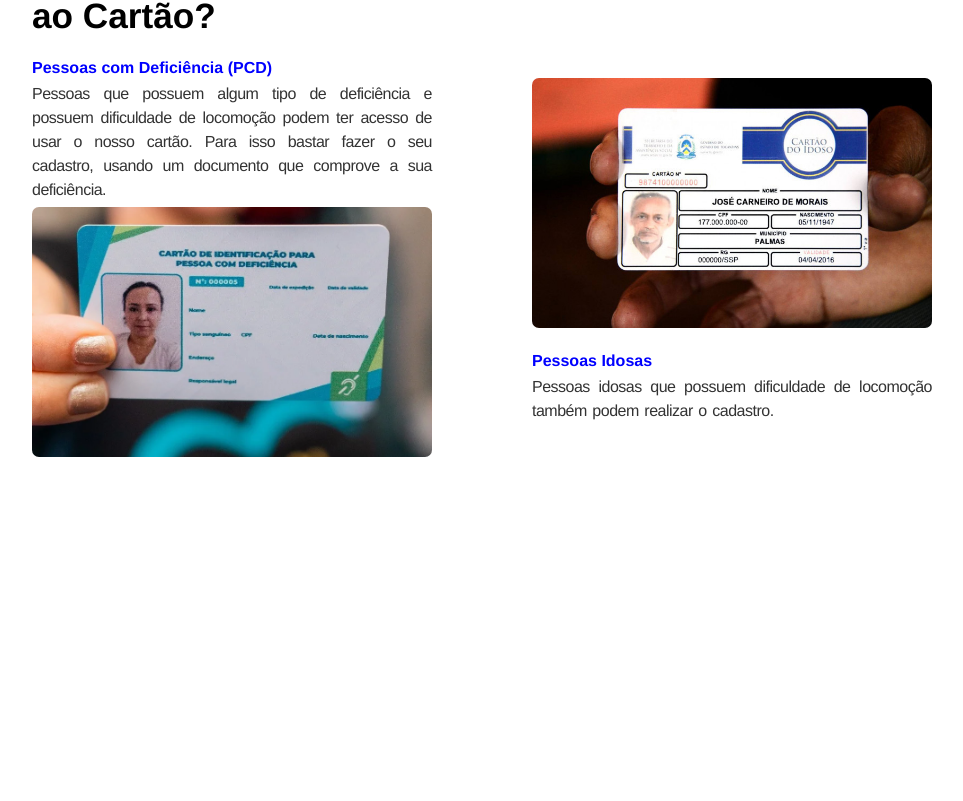
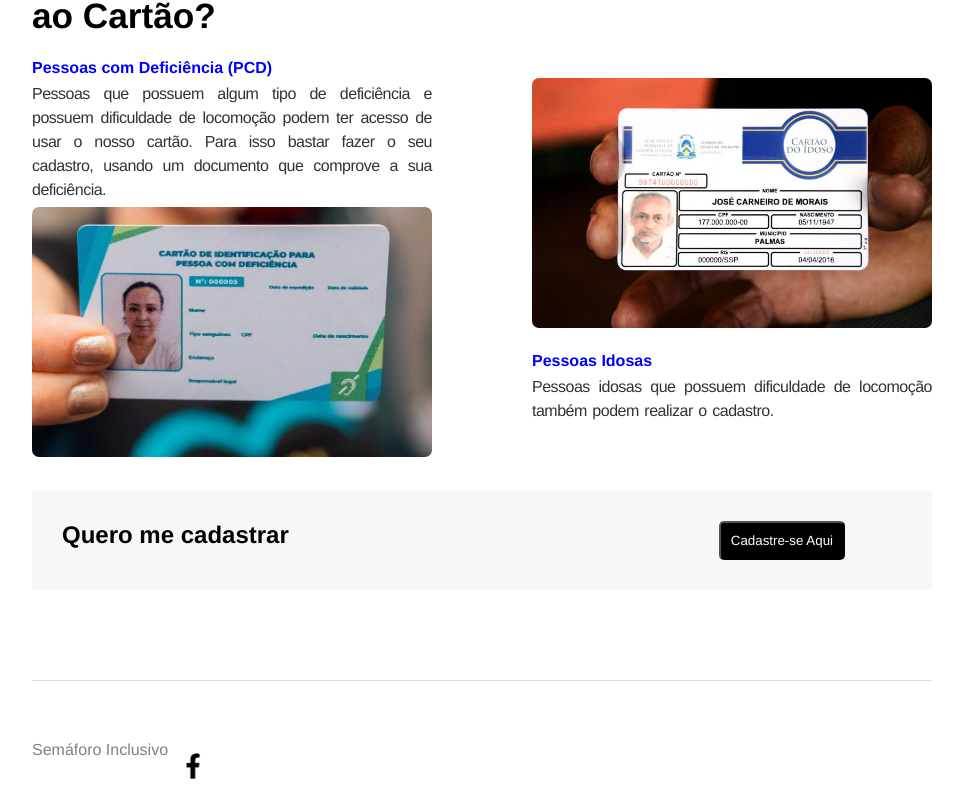
Before and after one commit to josevitor1899/TCC_Site, a Vue app: page / in a window 1280 px wide. Shown: the part 1521-2322 px from the top of the page, without its empty margins (158-1121 px from the left). Before the commit the page ends 2022 px from the top, so only its background shows below. Built offline with nearby package versions, Linux system fonts and the light colour scheme.

Commit message:
Produzindo o texto05 e o Footer

```diff
--- a/src/components/Footer.vue
+++ b/src/components/Footer.vue
@@ -1,5 +1,14 @@
 <template>
+    <div class="Footer">
+        <hr class="linha-divisoria">
+    </div>
 
+    <div class="Footer">
+        <div class="Texto">
+            <p>Semáforo Inclusivo</p>
+            <img src="@/assets/imgsFooter/LogoFacebook.jpg" alt="">
+    </div>
+    </div>
 </template>
 
 <script>
@@ -7,3 +16,35 @@
         name: "Footer"
     }
 </script>
+
+<style scoped>
+.Footer{
+    display: flex;
+    color: grey;
+    max-width: 900px;       /* limita a largura para centralizar o texto */
+    margin: 0 auto;         /* centraliza horizontalmente */
+    text-align: left;
+    padding: 10px 20px;
+    margin-top: 0px;
+}
+
+.Footer img{
+    width: 100px;
+}
+
+.linha-divisoria {
+  border: none;             /* remove o padrão */
+  border-top: 1px solid #ddd; /* cria a linha */
+  margin: 40px 0;           /* espaçamento acima e abaixo */
+  width: 100%;              /* ocupa toda a largura do container */
+}
+
+.Texto{
+    display: flex;
+}
+
+.Texto img {
+    width: 50px;
+}
+
+</style>
--- /dev/null
+++ b/src/components/TextosInicio/Texto05.vue
@@ -0,0 +1,34 @@
+<template>
+    <div class="Texto05">
+        <h2>Quero me cadastrar</h2>
+        <button><a href="@/views/Cadastre-seView.vue">Cadastre-se Aqui</a></button>
+    </div>
+</template>
+
+<script>
+    export default {
+        name: "Texto05"
+    }
+</script>
+
+<style scoped>
+.Texto05 {
+    margin-top: 30px;
+    background-color: #f7f7f7;
+    padding: 30px;
+    display: flex;
+    gap: 430px;
+    margin-bottom: 0px;
+}
+
+button {
+    padding: 10px;
+    background-color: black;
+    border-radius: 5px;
+}
+
+a {
+    color: white;
+    text-decoration: none;
+}
+</style>
--- a/src/views/InicioView.vue
+++ b/src/views/InicioView.vue
@@ -4,6 +4,7 @@
     <texto02/>
     <texto03/>
     <texto04/>
+    <texto05/>
   </div>
 </template>
 
@@ -12,13 +13,15 @@
   import Texto02 from '@/components/TextosInicio/Texto02.vue';
   import Texto03 from '@/components/TextosInicio/Texto03.vue';
   import Texto04 from '@/components/TextosInicio/Texto04.vue';
+  import Texto05 from '@/components/TextosInicio/Texto05.vue';
 
   export default {
     components: {
       Texto01,
       Texto02,
       Texto03,
-      Texto04
+      Texto04,
+      Texto05
     }
   }
 </script>
```
Also changed, not shown: src/assets/imgsFooter/LogoFacebook.jpg (added).
